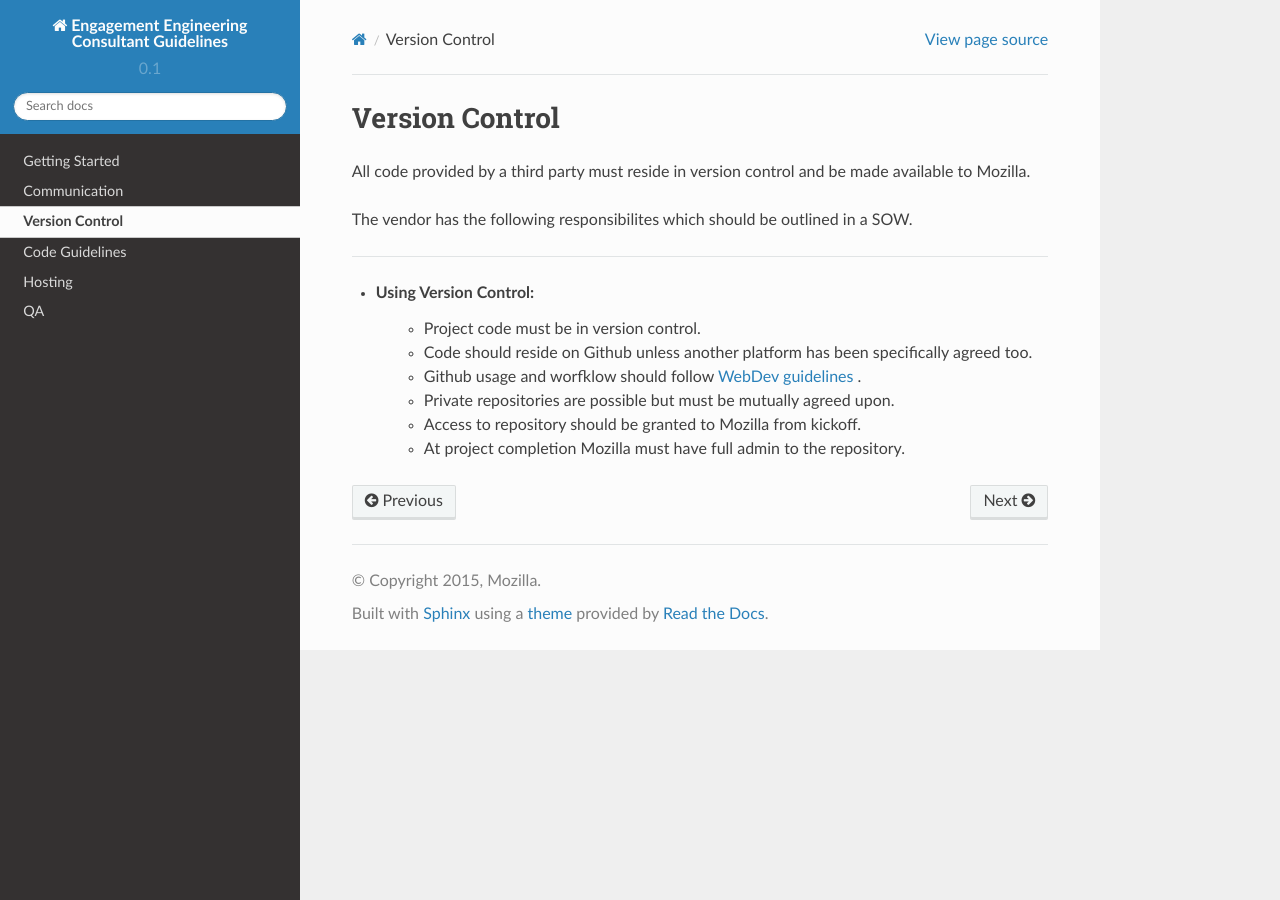
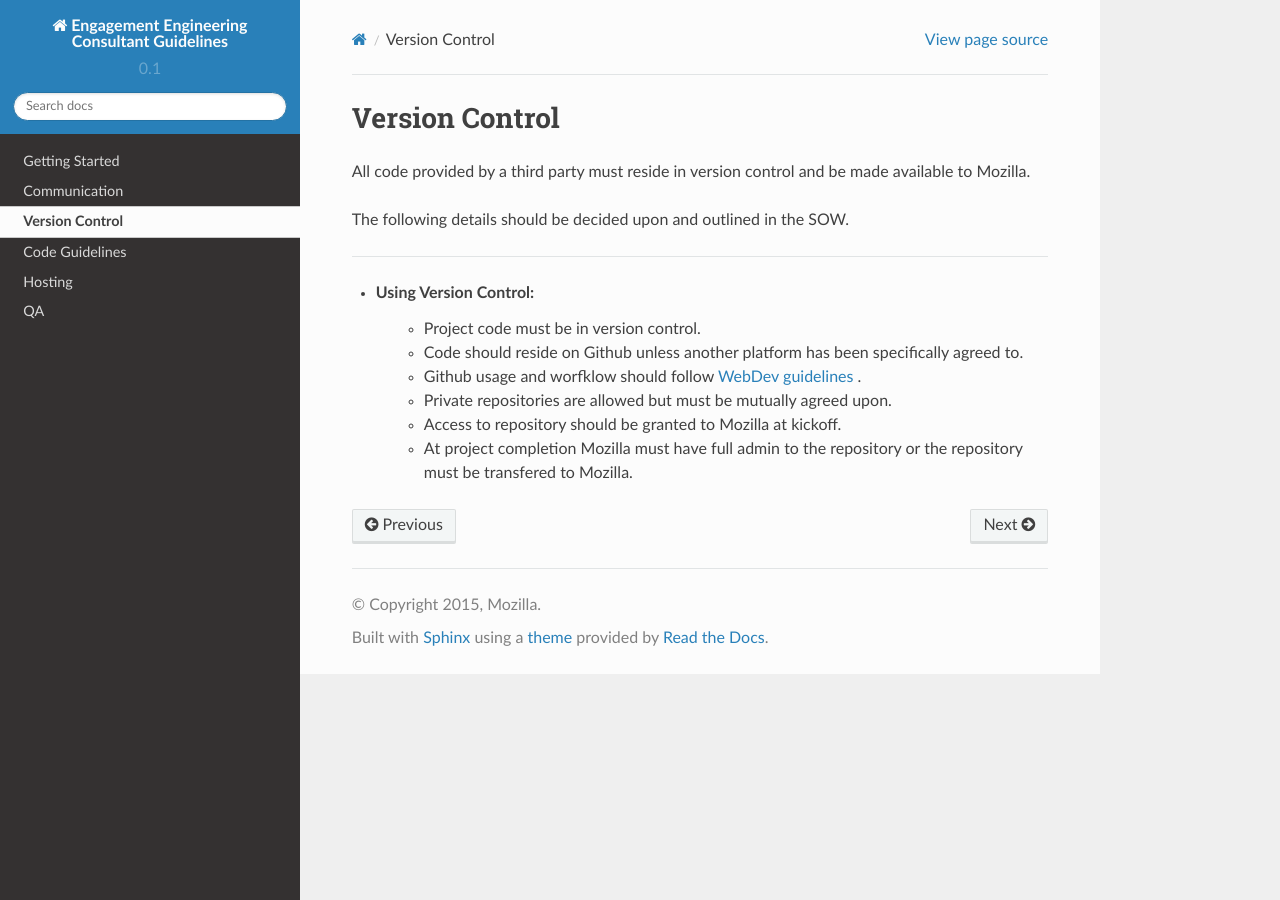
Before and after one commit to mozilla/ee-consultant-guidelines, a Sphinx documentation site: the page built from docs/version_control.rst, in a window 1280 px wide. Built offline with Sphinx 7.4.7 and the Read the Docs theme 2.0.0, drawn with Linux system fonts in a browser that asks for light colours.

Commit message:
Copy tweaks and tidying.

```diff
--- a/docs/getting_started.rst
+++ b/docs/getting_started.rst
@@ -16,7 +16,8 @@ There are 3 relationships EE can have with consultants.
 2. Fully Outsourced With Handover
 3. Partially Outsourced
 
-Depending on the relationship some of these guidelines may not be applicable.
+It is important to define the type of relationship before creating a contract and SOW.
+The type of relationship informs what the constultants and Mozilla are responsible for.
 
 
 ----
--- a/docs/version_control.rst
+++ b/docs/version_control.rst
@@ -9,14 +9,16 @@ Version Control
 
 All code provided by a third party must reside in version control and be made available to Mozilla.
 
-The vendor has the following responsibilites which should be outlined in a SOW.
+The following details should be decided upon and outlined in the SOW.
 
 ----
 
 * Using Version Control:
     * Project code must be in version control.
-    * Code should reside on Github unless another platform has been specifically agreed too.
-    * Github usage and worfklow should follow `WebDev guidelines <http://mozweb.readthedocs.org/en/latest/reference/git_github.html>`_ .
-    * Private repositories are possible but must be mutually agreed upon.
-    * Access to repository should be granted to Mozilla from kickoff.
-    * At project completion Mozilla must have full admin to the repository.
+    * Code should reside on Github unless another platform has been specifically agreed to.
+    * Github usage and worfklow should
+      follow `WebDev guidelines <http://mozweb.readthedocs.org/en/latest/reference/git_github.html>`_ .
+    * Private repositories are allowed but must be mutually agreed upon.
+    * Access to repository should be granted to Mozilla at kickoff.
+    * At project completion Mozilla must have full admin to the repository or the repository
+      must be transfered to Mozilla.
```
Also changed, not shown: docs/communication.rst (+4 -3 lines), docs/hosting.rst (+7 -7 lines).
